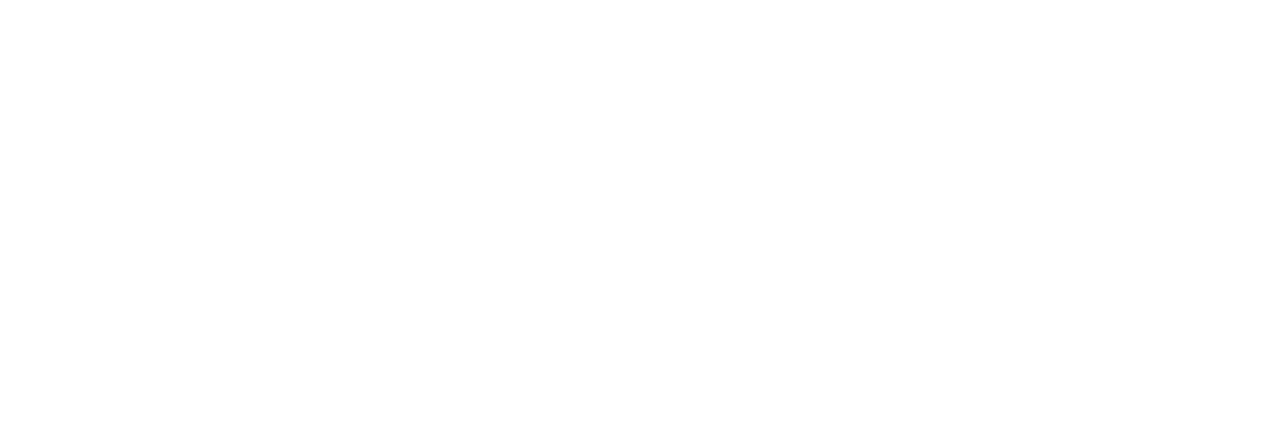
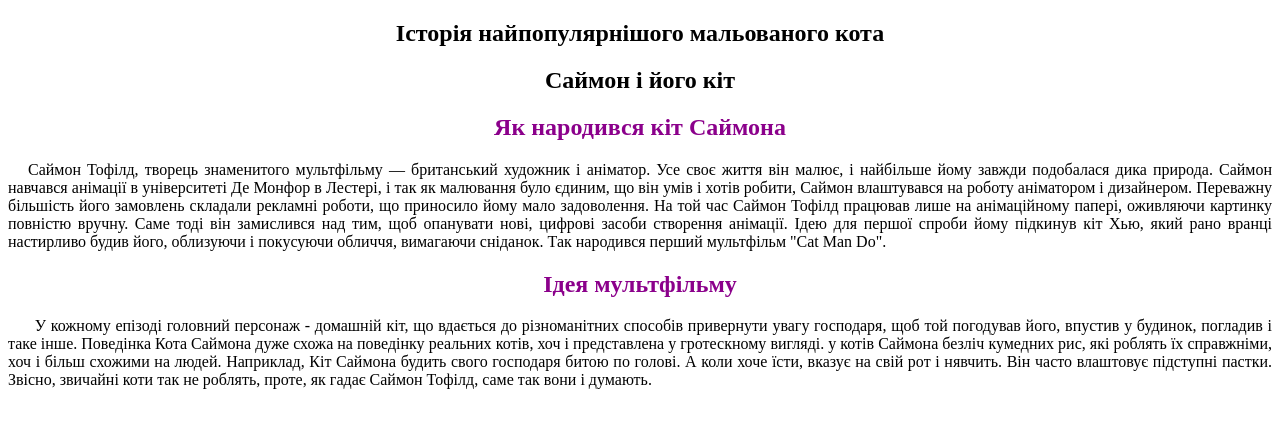
Before and after one commit to Iryna2023/My-practice-FE-, a plain HTML site: page index.html in a window 1280 px wide. Drawn offline with Linux system fonts and the light colour scheme.

Commit message:
Commit Створено першку сторінку/Відредаговано форму

```diff
--- a/index.html
+++ b/index.html
@@ -1,12 +1,28 @@
 <!DOCTYPE html>
-<html lang="en">
+<html lang="uk-UA">
 <head>
     <meta charset="UTF-8">
     <meta http-equiv="X-UA-Compatible" content="IE=edge">
     <meta name="viewport" content="width=device-width, initial-scale=1.0">
-    <title>Document</title>
+    <title>"Simon's Cat"-review</title>
 </head>
 <body>
-
+    <section class="main-page">
+        <h2 style="color:black; text-align: center;">Історія найпопулярнішого мальованого кота</h2>
+        <h1 style="color: black; text-align: center;">Саймон і його кіт</h1>
+        <h2 style="color:darkmagenta; text-align: center;">Як народився кіт Саймона</h2>
+            <p style="text-indent: 20px; text-align: justify;">
+            Саймон Тофілд, творець знаменитого мультфільму — британський художник і аніматор. Усе своє життя він малює, і найбільше йому завжди подобалася дика природа.
+            Саймон навчався анімації в університеті Де Монфор в Лестері, і так як малювання було єдиним, що він умів і хотів робити, Саймон влаштувався на роботу аніматором і дизайнером. Переважну більшість його замовлень складали рекламні роботи, що приносило йому мало задоволення.
+            На той час Саймон Тофілд працював лише на анімаційному папері, оживляючи картинку повністю вручну. Саме тоді він замислився над тим, щоб опанувати нові, цифрові засоби створення анімації. Ідею для першої спроби йому підкинув кіт Хью, який рано вранці настирливо будив його, облизуючи і покусуючи обличчя, вимагаючи сніданок. Так народився перший мультфільм "Cat Man Do".
+            </p>
+        <h2 style="color: darkmagenta; text-align: center;">Ідея мультфільму</h2>
+            <p style="text-indent: 20pt; text-align: justify;">
+            У кожному епізоді головний персонаж - домашній кіт, що вдається до різноманітних способів привернути увагу господаря, щоб той погодував його, впустив у будинок, погладив і таке інше.
+            Поведінка Кота Саймона дуже схожа на поведінку реальних котів, хоч і представлена у гротескному вигляді. у котів Саймона безліч кумедних рис, які роблять їх справжніми, хоч і більш схожими на людей.
+            Наприклад, Кіт Саймона будить свого господаря битою по голові. А коли хоче їсти, вказує на свій рот і нявчить. Він часто влаштовує підступні пастки.
+            Звісно, звичайні коти так не роблять, проте, як гадає Саймон Тофілд, саме так вони і думають.
+           </p>
+    </section>
 </body>
 </html>
```
